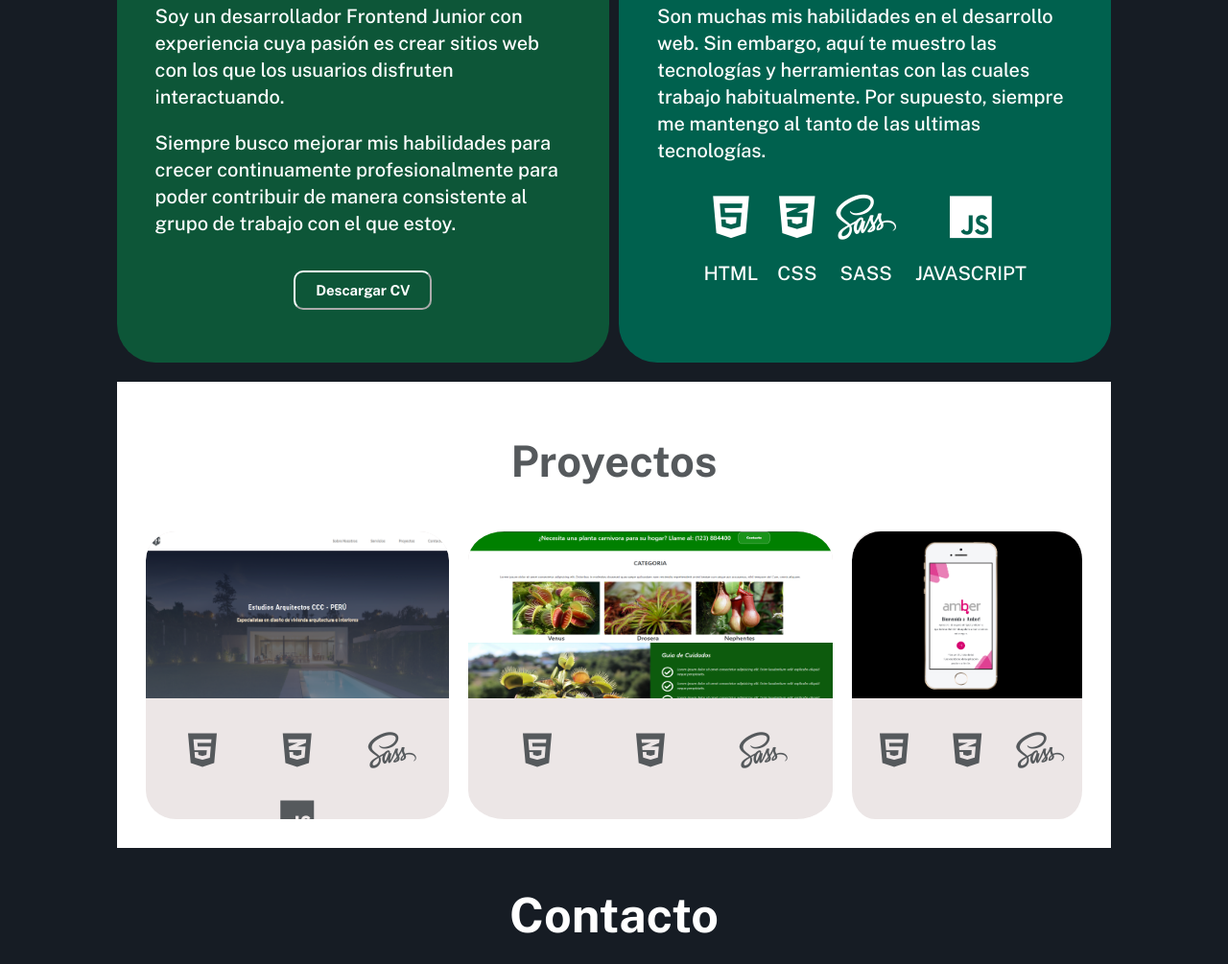
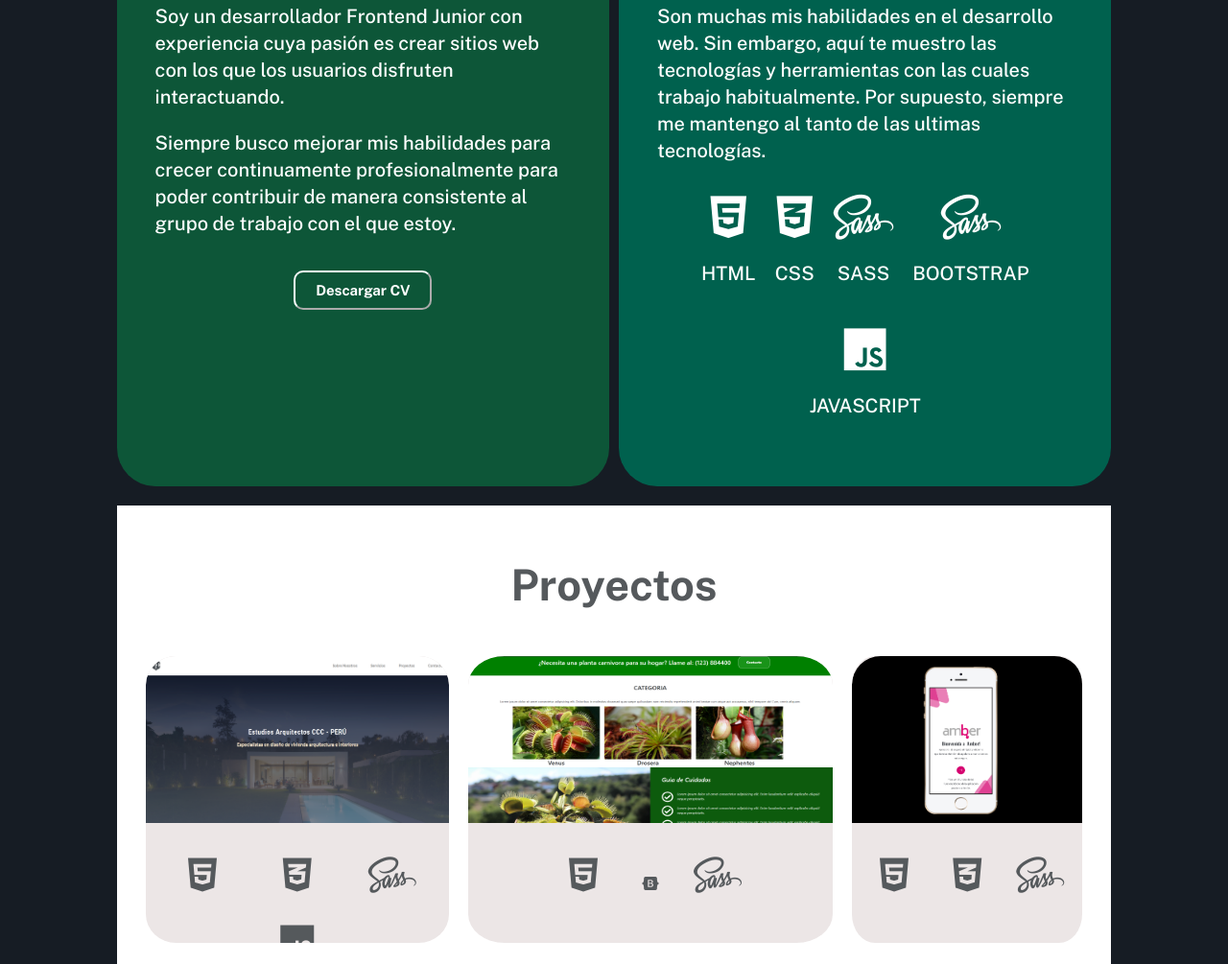
Before and after one commit to lgga89/Portafolio_2.0, a plain HTML site: page index.html in a window 1280 px wide. Shown: the part 1345-2350 px from the top of the page at 96% size. Drawn offline with nearby package versions, Linux system fonts and the light colour scheme.

Commit message:
se agreGO
SE AGREGO el icono bootstrap

```diff
--- a/index.html
+++ b/index.html
@@ -123,6 +123,10 @@
                             <p class="skills__name">SASS</p>
                         </div>
                         <div class="skills__icon">
+                            <i class="icon fab fa-sass"></i>
+                            <p class="skills__name">BOOTSTRAP</p>
+                        </div>
+                        <div class="skills__icon">
                             <i class="icon fab fa-js"></i>
                             <p class="skills__name">JAVASCRIPT</p>
                         </div>
@@ -155,12 +159,12 @@
                         <img class="project_imagen" src="images/project_droseraPlant.png" alt="">
                         <div class="icon__container">
                             <i class="project__icon  fab fa-html5"></i>
-                            <i class="project__icon  fab fa-css3-alt"></i>
+                            <i class="fab fa-bootstrap"></i>
                             <i class="project__icon fab fa-sass"></i>
                         </div>
                         <div class="capa">
                             <div class="capa__container">
-                                <h3 class="title__project">Distripack </h3>
+                                <h3 class="title__project">DroserasPlants</h3>
                                 <a href="https://lgga89.github.io/PlantasCarnivoras/"> En Desarrollo</a>
                             </div>
                         </div>
```
